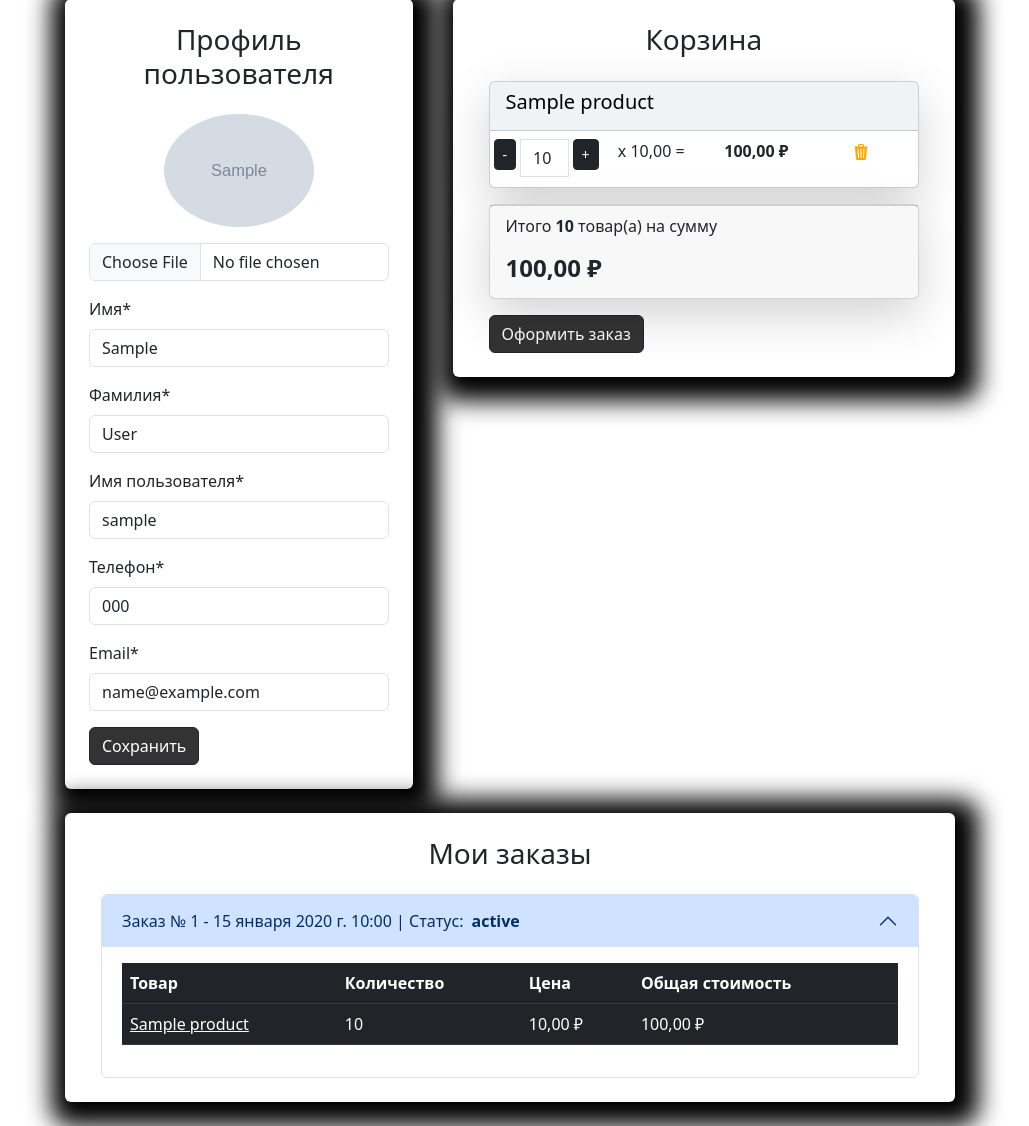
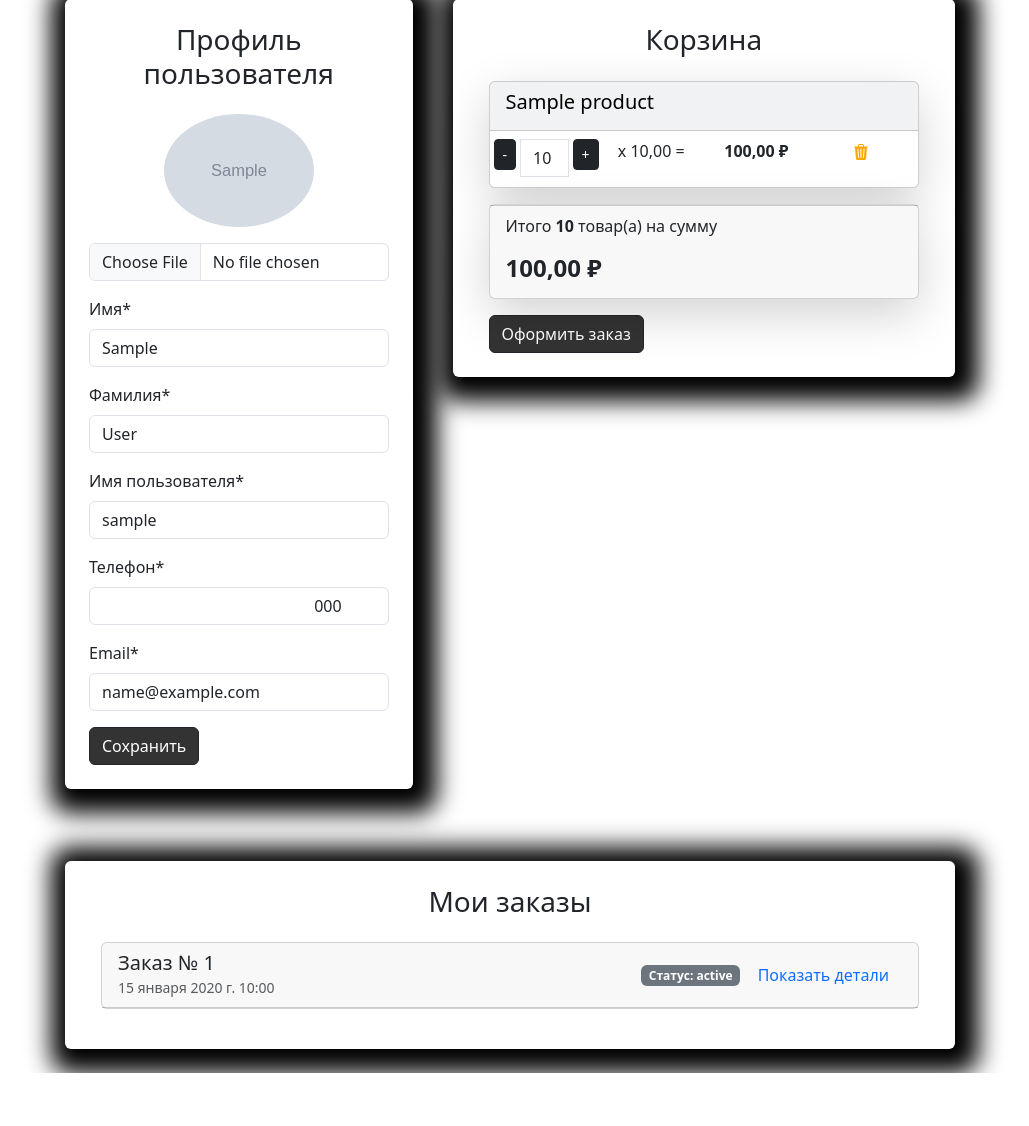
Before and after one commit to moonshine17/Internet-shop, a Django app: page /user/profile/ in a window 1280 px wide. Shown: the part 133-1259 px from the top of the page, without its empty margins (223-1252 px from the left). After the commit the page ends 1206 px from the top, so only its background shows below. Run offline with Django 4.2, Linux system fonts and the light colour scheme; a user stored in the database is signed in; tables that the repository leaves empty hold one stand-in row (values such as "Sample post"); grey boxes marked "Sample" are stand-in pictures; some libraries are stand-ins or nearby versions.

Commit message:
fixed total price bug, added more styles and captcha in login and registration pages

```diff
--- a/app/settings.py
+++ b/app/settings.py
@@ -41,6 +41,7 @@ INSTALLED_APPS = [
     "django.contrib.staticfiles",
     "django.contrib.postgres",
     "debug_toolbar",
+    "captcha",
 
     "main",
     "goods",
--- a/app/urls.py
+++ b/app/urls.py
@@ -28,6 +28,7 @@ urlpatterns = [
     path("user/", include("users.urls", namespace="user")),
     path("cart/", include("carts.urls", namespace="cart")),
     path("orders/", include("orders.urls", namespace="orders")),
+    path('captcha/', include('captcha.urls')),
 ]
 
 if settings.DEBUG:
--- a/static/deps/css/my_css.css
+++ b/static/deps/css/my_css.css
@@ -99,10 +99,10 @@ body {
 }
 
 .form-container button {
-  background-color: #333333;
-  color: white;
+    background-color: #333333;
+    color: white;
 }
 
 .form-container button:hover {
-  background-color: #6495ed;
+    background-color: #6495ed;
 }
--- a/users/forms.py
+++ b/users/forms.py
@@ -1,5 +1,6 @@
 import re
 
+from captcha.fields import CaptchaField
 from django import forms
 from django.contrib.auth.forms import AuthenticationForm, UserCreationForm, UserChangeForm, PasswordResetForm
 
@@ -9,10 +10,11 @@ from users.models import User
 class UserLoginForm(AuthenticationForm):
     class Meta:
         model = User
-        fields = ['username', 'password']
+        fields = ['username', 'password', "captcha"]
 
     username = forms.CharField()
     password = forms.CharField()
+    captcha = CaptchaField()
 
 
 class UserRegistrationForm(UserCreationForm):
@@ -25,6 +27,7 @@ class UserRegistrationForm(UserCreationForm):
             "email",
             "password1",
             "password2",
+            "captcha",
         )
 
     first_name = forms.CharField()
@@ -33,6 +36,7 @@ class UserRegistrationForm(UserCreationForm):
     email = forms.CharField()
     password1 = forms.CharField()
     password2 = forms.CharField()
+    captcha = CaptchaField()
 
 
 class ProfileForm(UserChangeForm):
--- a/users/templates/users/profile.html
+++ b/users/templates/users/profile.html
@@ -68,7 +68,8 @@
                                     <input type="text" class="form-control" id="id_phone"
                                            name="phone"
                                            placeholder="Введите ваш телефон"
-                                           value="{% if form.phone.value != None %}{{ form.phone.value }}{% else %}+7{% endif %}">
+                                           value="
+                                                   {% if form.phone.value != None %}{{ form.phone.value }}{% else %}+7{% endif %}">
                                     {% if form.phone.errors %}
                                         <div class="alert alert-danger alert-dismissible fade show">{{ form.phone.errors }}</div>
                                     {% endif %}
@@ -104,50 +105,57 @@
                     </div>
                 </div>
                 <!-- Оформленные заказы -->
-                <div class="col-md-12">
-                    <div class=" bg-white p-4 mb-4 mx-2 rounded custom-shadow">
+                <!-- Оформленные заказы -->
+                <div class="container mt-5">
+                    <div class="bg-white p-4 mb-4 mx-2 rounded custom-shadow">
                         <h3 class="text-center mb-4">Мои заказы</h3>
                         <!-- Разметка заказов -->
                         <div class="container">
-                            <div class="accordion" id="accordionExample">
                             {% for order in orders %}
-                                    <div class="accordion-item">
-                                        <h2 class="accordion-header" id="heading{{ order.id }}">
-                                            <button class="accordion-button {% if order != orders.0 %}collapsed{% endif %}"
-                                                    type="button" data-bs-toggle="collapse"
-                                                    data-bs-target="#collapse{{ order.id }}" aria-expanded="false"
-                                                    aria-controls="collapse{{ order.id }}">
-                                                Заказ № {{ order.id }} - {{ order.created_timestamp }} | Статус: <strong
-                                                    class="mx-2">{{ order.status }}</strong>
+                                <div class="card mb-3 order-card">
+                                    <div class="card-header d-flex justify-content-between align-items-center">
+                                        <div>
+                                            <h5 class="mb-0">Заказ № {{ order.id }}</h5>
+                                            <small class="text-muted">{{ order.created_timestamp }}</small>
+                                        </div>
+                                        <div>
+                                            <span class="badge bg-secondary">Статус: <strong>{{ order.status }}</strong></span>
+                                            <button class="btn btn-link text-decoration-none" type="button"
+                                                    data-bs-toggle="collapse"
+                                                    data-bs-target="#order-details-{{ order.id }}" aria-expanded="false"
+                                                    aria-controls="order-details-{{ order.id }}">
+                                                Показать детали
                                             </button>
-                                        </h2>
-                                        <div id="collapse{{ order.id }}"
-                                             class="accordion-collapse collapse {% if order == orders.0 %}show{% endif %}"
-                                             aria-labelledby="heading{{ order.id }}" data-bs-parent="#accordionExample">
-                                            <div class="accordion-body">
-                                                <table class="table table-dark table-hover">
+                                        </div>
+                                    </div>
+                                    <div id="order-details-{{ order.id }}" class="collapse">
+                                        <div class="card-body">
+                                            <h6 class="card-title">Товары в заказе:</h6>
+                                            <table class="table table-hover">
                                                 <thead>
                                                 <tr>
                                                     <th>Товар</th>
-                                                        <th>Количество</th>
-                                                        <th>Цена</th>
-                                                        <th>Общая стоимость</th>
+                                                    <th class="text-center">Количество</th>
+                                                    <th class="text-center">Цена за шт.</th>
+                                                    <th class="text-center">Общая стоимость</th>
                                                 </tr>
                                                 </thead>
                                                 <tbody>
                                                 {% for item in order.orderitem_set.all %}
                                                     <tr>
-                                                            <td><a class="text-white"
-                                                                   href="{% url 'goods:product' item.product.slug %}">{{ item.product.name }}</a>
+                                                        <td><a href="{% url 'goods:product' item.product.slug %}"
+                                                               class="text-decoration-none">{{ item.product.name }}</a>
                                                         </td>
-                                                            <td>{{ item.quantity }}</td>
-                                                            <td>{{ item.price }} ₽</td>
-                                                            <td>{{ item.products_price }} ₽</td>
-
+                                                        <td class="text-center">{{ item.quantity }}</td>
+                                                        <td class="text-center">{{ item.price }} ₽</td>
+                                                        <td class="text-center">{{ item.products_price }} ₽</td>
                                                     </tr>
                                                 {% endfor %}
                                                 </tbody>
                                             </table>
+                                        </div>
+                                        <div class="card-footer d-flex justify-content-between align-items-center">
+                                            <strong>Общая стоимость: {{ order.orderitem_set.total_price }} ₽</strong>
                                         </div>
                                     </div>
                                 </div>
@@ -155,7 +163,7 @@
                         </div>
                     </div>
                 </div>
-                </div>
+
             </div>
         </div>
     </div>
--- a/users/urls.py
+++ b/users/urls.py
@@ -1,4 +1,4 @@
-from django.urls import path
+from django.urls import path, include
 from users import views
 from users.forms import MyPasswordResetForm
 from django.contrib.auth import views as auth_views
@@ -15,4 +15,5 @@ urlpatterns = [
     path('password_reset/done/', auth_views.PasswordResetDoneView.as_view(template_name='users/password_reset_done.html'), name='password_reset_done'),
     path('reset/<uidb64>/<token>/', auth_views.PasswordResetConfirmView.as_view(template_name='users/password_reset_confirm.html'), name='password_reset_confirm'),
     path('reset/done/', auth_views.PasswordResetCompleteView.as_view(template_name='users/password_reset_complete.html'), name='password_reset_complete'),
+
 ]
```
Also changed, not shown: goods/templates/goods/catalog.html (+3 -11 lines), goods/templates/goods/product.html (+31 -26 lines), users/templates/users/login.html (+7 -0 lines), users/templates/users/registration.html (+22 -15 lines), manage.py (line endings or trailing spaces). Lines whose indentation alone changed are shown as unchanged.
